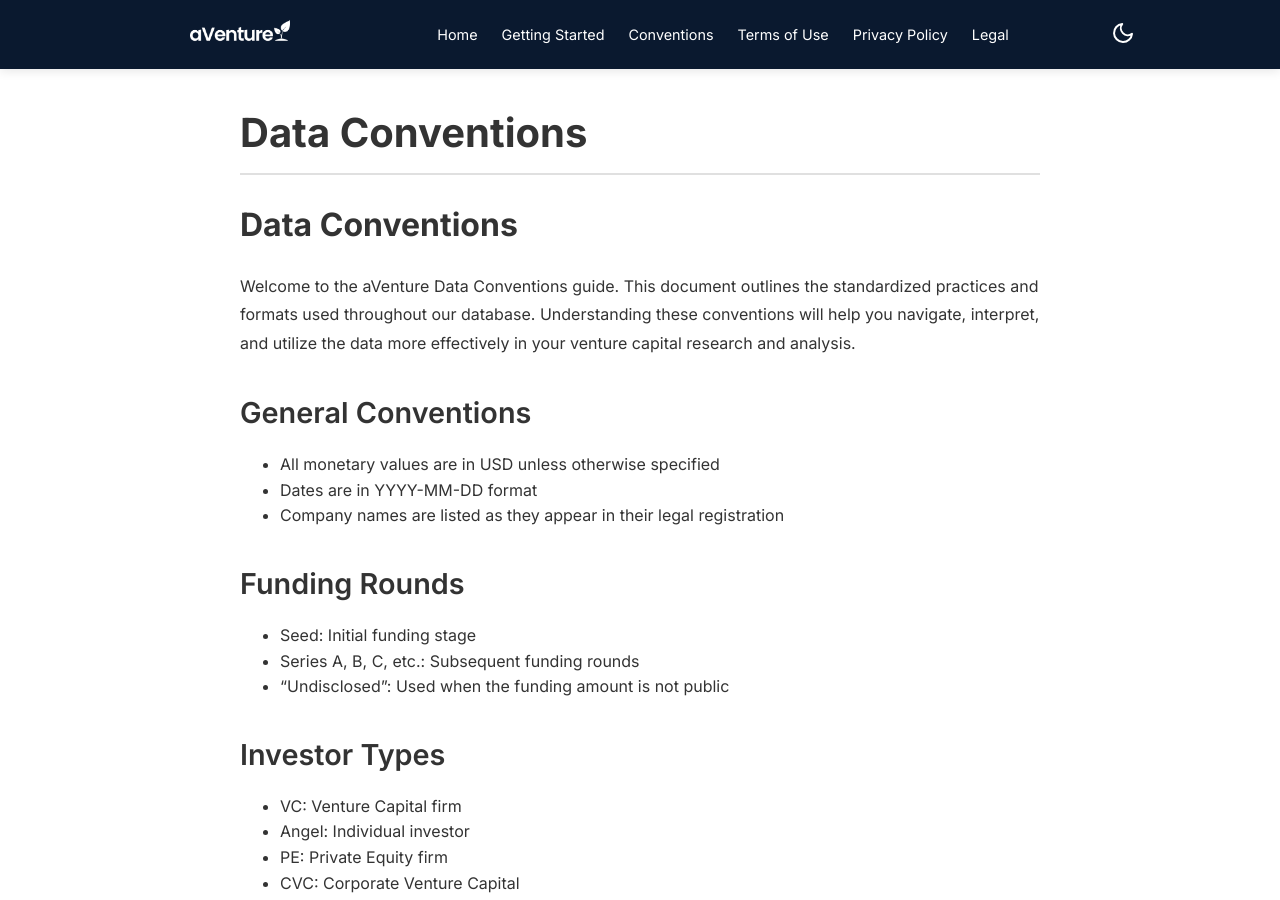
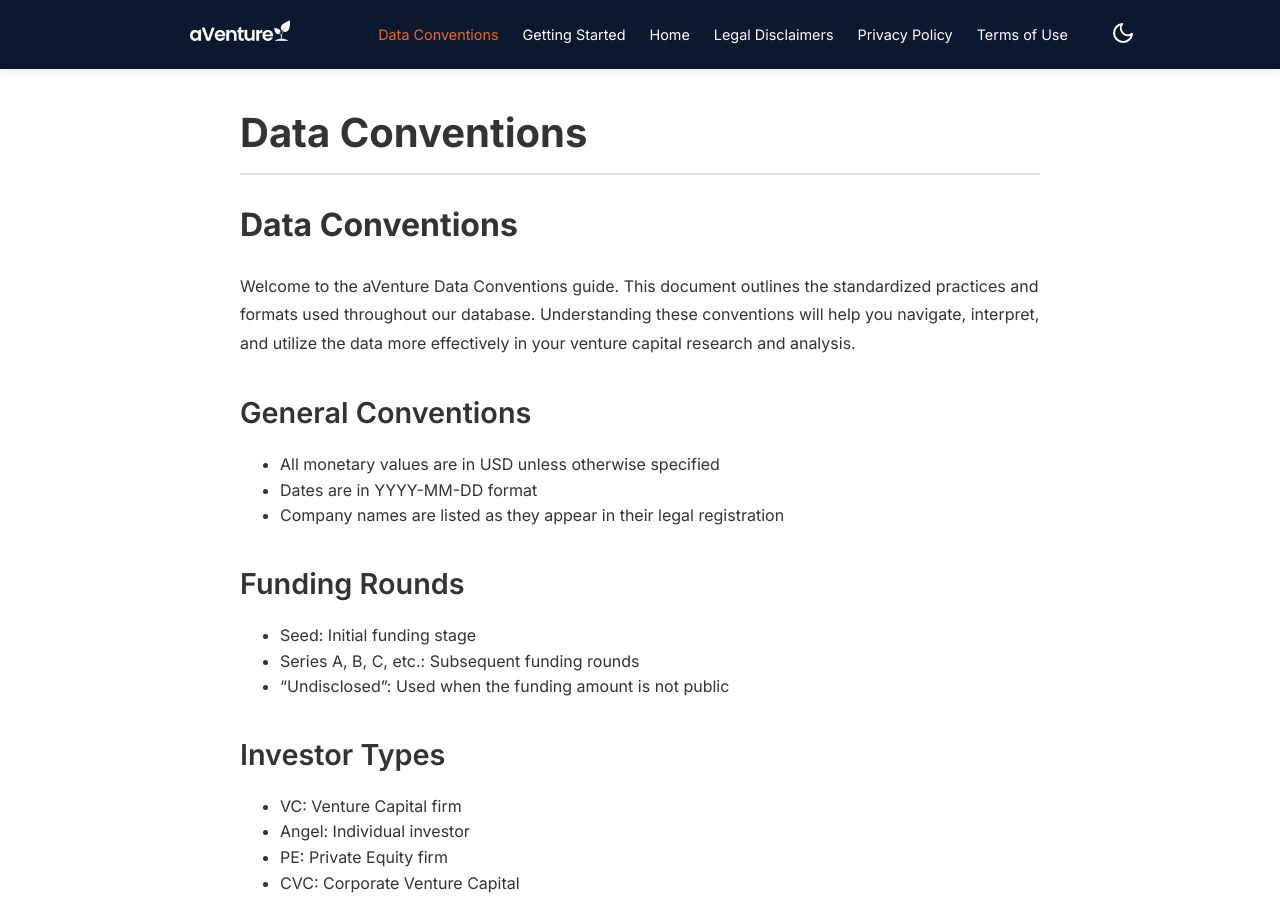
Before and after one commit to aventurevc/aventure-app, a Jekyll site: the page built from docs/conventions.md, in a window 1280 px wide and 900 px high. Built offline with Jekyll 4.4.1, drawn with Linux system fonts in a browser that asks for light colours; comment, search, counter and statistics services are not loaded.

Commit message:
fix: Update layout, styling, and caching for improved user experience

```diff
--- a/docs/_config.yml
+++ b/docs/_config.yml
@@ -36,4 +36,11 @@ defaults:
       layout: "default"
 
 # Add this line to help with cache busting
-version: 1.0.0
+version: 1.0.1
+
+# Enable caching to improve build times
+incremental: true
+
+# Set a low cache time to refresh content more frequently
+cache:
+  max_age: 600 # 10 minutes in seconds
--- a/docs/_layouts/default.html
+++ b/docs/_layouts/default.html
@@ -19,12 +19,12 @@
                 </a>
             </div>
             <nav class="top-nav">
-                <a href="{{ '/index.html' | relative_url }}" {% if page.url == "/" %}class="active"{% endif %}>Home</a>
-                <a href="{{ '/gettingStarted.html' | relative_url }}" {% if page.url == "/gettingStarted.html" %}class="active"{% endif %}>Getting Started</a>
-                <a href="{{ '/conventions.html' | relative_url }}" {% if page.url == "/conventions.html" %}class="active"{% endif %}>Conventions</a>
-                <a href="{{ '/terms-of-use.html' | relative_url }}" {% if page.url == "/terms-of-use.html" %}class="active"{% endif %}>Terms of Use</a>
-                <a href="{{ '/privacy-policy.html' | relative_url }}" {% if page.url == "/privacy-policy.html" %}class="active"{% endif %}>Privacy Policy</a>
-                <a href="{{ '/legal-disclaimers.html' | relative_url }}" {% if page.url == "/legal-disclaimers.html" %}class="active"{% endif %}>Legal</a>
+                {% assign pages = site.pages | sort: 'order' %}
+                {% for p in pages %}
+                    {% if p.title %}
+                    <a href="{{ p.url | relative_url }}" {% if page.url == p.url %}class="active"{% endif %}>{{ p.title }}</a>
+                    {% endif %}
+                {% endfor %}
             </nav>
             <button id="theme-toggle" aria-label="Toggle dark mode">
                 <svg xmlns="http://www.w3.org/2000/svg" width="24" height="24" viewBox="0 0 24 24" fill="none" stroke="currentColor" stroke-width="2" stroke-linecap="round" stroke-linejoin="round" class="feather feather-moon"><path d="M21 12.79A9 9 0 1 1 11.21 3 7 7 0 0 0 21 12.79z"></path></svg>
@@ -35,7 +35,7 @@
     <main class="content">
         <h1 class="page-title">{{ page.title }}</h1>
         {{ content }}
-        <p class="last-updated">Last updated: August 27, 2024</p>
+        <p class="last-updated">Last updated: {{ page.last_modified_at | date: '%B %d, %Y' }}</p>
     </main>
 
     <footer>
@@ -48,7 +48,7 @@
 
         function setTheme(theme) {
             htmlElement.setAttribute('data-theme', theme);
-            Cookies.set('theme', theme, { expires: 365 });
+            localStorage.setItem('theme', theme);
             updateThemeIcon(theme);
         }
 
@@ -66,9 +66,28 @@
             setTheme(newTheme);
         });
 
-        // Check for saved theme preference or use default 'light'
-        const savedTheme = Cookies.get('theme') || 'light';
-        setTheme(savedTheme);
+        // Check for system preference
+        const prefersDarkScheme = window.matchMedia("(prefers-color-scheme: dark)");
+
+        // Function to set theme based on system preference
+        function setThemeBasedOnSystemPreference() {
+            if (prefersDarkScheme.matches) {
+                setTheme('dark');
+            } else {
+                setTheme('light');
+            }
+        }
+
+        // Check for saved theme preference or use system preference
+        const savedTheme = localStorage.getItem('theme');
+        if (savedTheme) {
+            setTheme(savedTheme);
+        } else {
+            setThemeBasedOnSystemPreference();
+        }
+
+        // Listen for changes in system preference
+        prefersDarkScheme.addListener(setThemeBasedOnSystemPreference);
     </script>
 </body>
 </html>
--- a/docs/assets/css/main.scss
+++ b/docs/assets/css/main.scss
@@ -1,5 +1,7 @@
 ---
 ---
+
+@charset "utf-8";
 
 :root {
     --bg-color: #ffffff;
```
Also changed, not shown: docs/conventions.md (+1 -0 lines).
